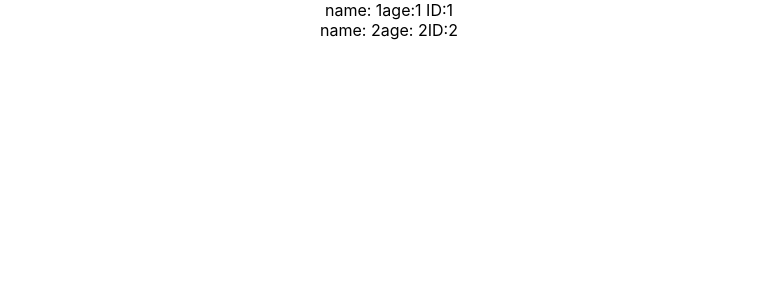
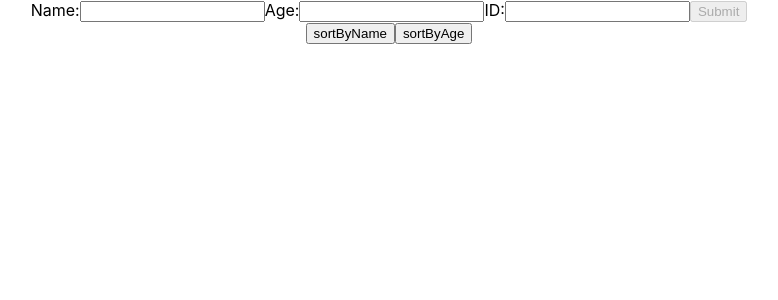
Before and after one commit to uriya4647/Workers, a React (Create React App) app: page / in a window 1280 px wide. Shown: the top 300 px of the page, without its empty margins (251-1029 px from the left). Built offline with nearby package versions, Linux system fonts and the light colour scheme.

Commit message:
5/12/2022
fix sort by name
check evry to check how is sorted

```diff
--- /dev/null
+++ b/src/component/AddWorker.jsx
@@ -0,0 +1,53 @@
+import { useEffect, useState } from "react"
+
+const AddWorker = ({pushWorker}) => {
+    const[ableButton,setAbleButton] = useState(true);
+    const [worker, setWorker] = useState({
+    name: '',
+    ID: '',
+    age: ''});
+
+    const handleChange = ( event, prop ) => {
+      setWorker({...worker , [prop]: event.target.value})
+      console.log(worker);
+
+    };
+
+useEffect(()=>{
+  worker.name && worker.ID && worker.age
+   ? setAbleButton(false)
+   : setAbleButton(true);
+
+},[worker.name ,worker.ID,worker.age])
+
+const removeValue = ()=>{
+  setWorker({
+    name: '',
+    ID: '',
+    age: ''})
+}
+
+    return(
+
+        // <form onSubmit={handleSubmit}>
+        <form >
+
+        <label>
+          Name:
+          <input type="text" value={worker.name} onChange={(event) => handleChange(event , "name")} />
+        </label>
+        <label>
+          Age:
+          <input type="text" value={worker.age} onChange={(event) => handleChange(event , "age")} />
+        </label>
+        <label>
+          ID:
+          <input type="text" value={worker.ID} onChange={(event) => handleChange(event , "ID")} />
+        </label>
+        <input value="Submit" type="submit"  disabled={ableButton}
+        onClick={(e)=>{ e.preventDefault(); pushWorker(worker); removeValue() }}/>
+      </form>
+    )
+}
+
+export default AddWorker
--- a/src/component/Main.jsx
+++ b/src/component/Main.jsx
@@ -1,18 +1,45 @@
-import React, { useState } from 'react';
-import User from './User'
+import React, { useEffect, useState } from 'react';
+import AddWorker from './AddWorker';
+import Worker from './Worker'
+import { sortByAge, sortByName } from './sortByName';
 
 const Main = () => {
-const [users, setUsers] = useState(
-    [{name: ' 1',
-    ID: '1 ',
-    age: '1 '},
-    {name: ' 2',
-    ID: '2 ',
-    age: ' 2'}]);
+  const [workers, setWorkers] = useState([]);
+    const [sort ,setSort] = useState([...workers]);
+
+
+    const pushWorker = (worker)=> setWorkers([...workers,worker])
+
+    const removeWorker = (index) =>
+    {
+      let tempWorker = [...workers]
+      tempWorker.splice(index,1)
+      setWorkers(tempWorker)
+    }
+    useEffect(()=>{
+      // sort by last sort
+      setSort( sortByName([...workers]))
+
+    }, [workers] )
+
+
+
+  console.log("worker" ,workers);
+
+
 
 
   return (
-    users.map((user) => {return <User key = {user.ID} user ={user}/>})
+    <div>
+      <AddWorker pushWorker ={pushWorker} />
+      <button onClick={()=>{ setSort(sortByName([...workers]))}} >sortByName</button>
+      <button onClick={()=>{setSort(sortByAge([...workers]))}} >sortByAge</button>
+      {sort.map((worker , index) => {return <Worker  key = {worker.ID}
+      worker ={worker} index= {index} removeWorker = {removeWorker}/>})}
+
+
+
+      </div>
   )
 }
 
--- a/src/component/User.jsx
+++ /dev/null
@@ -1,17 +0,0 @@
-import React from 'react'
-
-const User = (props) => {
-    const {ID,name, age} = props.user;
-    console.log(ID,name, age);
-  return (
-    <div>
-    name: {name}
-    age:{age}
-     ID:{ID}
-
-
-    </div>
-  )
-}
-
-export default User
--- /dev/null
+++ b/src/component/Worker.jsx
@@ -0,0 +1,18 @@
+import React from 'react'
+
+const Worker = (props) => {
+    const {ID,name, age} = props.worker;
+
+  return (
+    <div>
+    name: {name} <br/>
+    age:{age}<br/>
+     ID:{ID}<br/>
+
+    <button onClick={()=> props.removeWorker(props.index) }>DELTE</button>
+
+    </div>
+  )
+}
+
+export default Worker
--- /dev/null
+++ b/src/component/sortByName.js
@@ -0,0 +1,17 @@
+
+export const sortByName = ( arr ) =>{
+    arr.sort((a, b) => a.name.localeCompare(b.name));
+    console.log("sort" ,arr);
+    return arr;
+
+}
+export const sortByAge = ( arr ) =>{
+    arr.sort((a, b) => a.age - b.age);
+    console.log("sort" ,arr);
+    return arr;
+}
+
+// export const chackKindSort = ( arr ) =>
+// {
+//     arr.evry()
+// }
```
Also changed, not shown: 1 other file (tests, documents, lock files or other folders).
